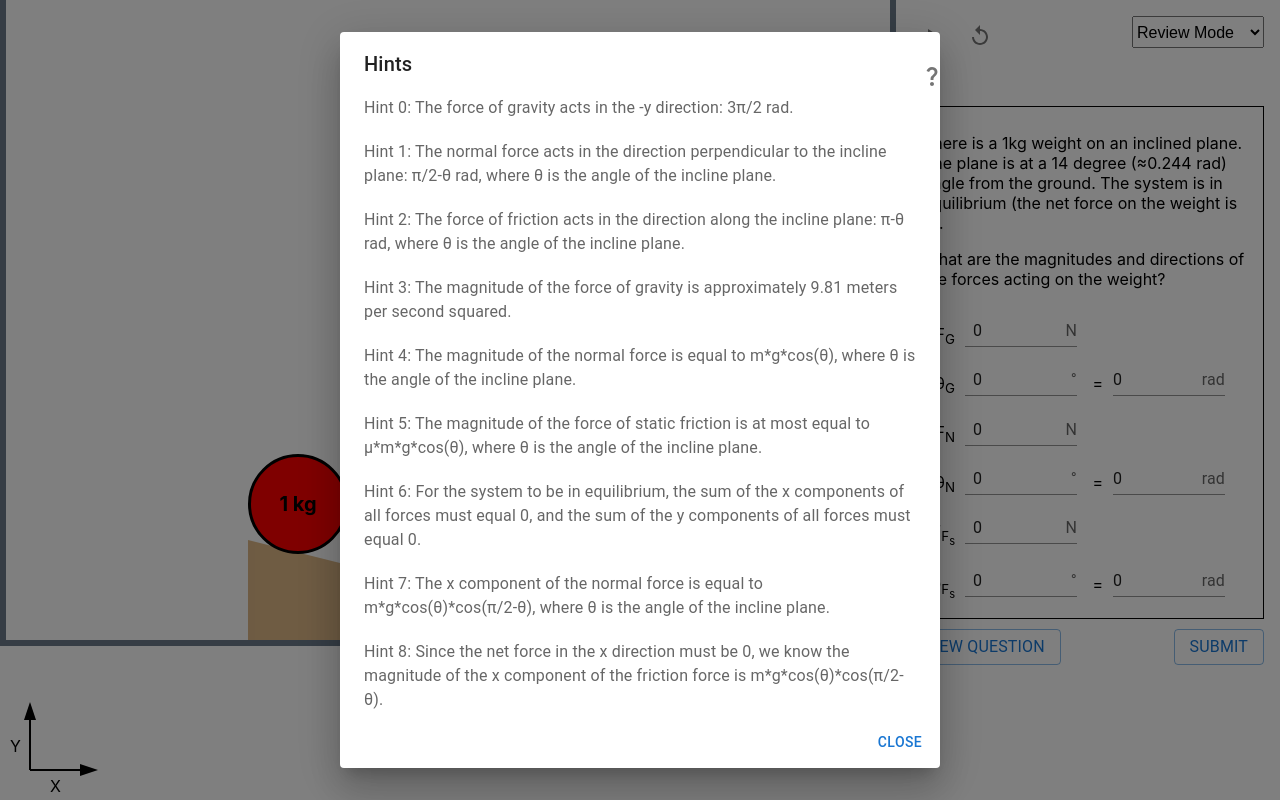
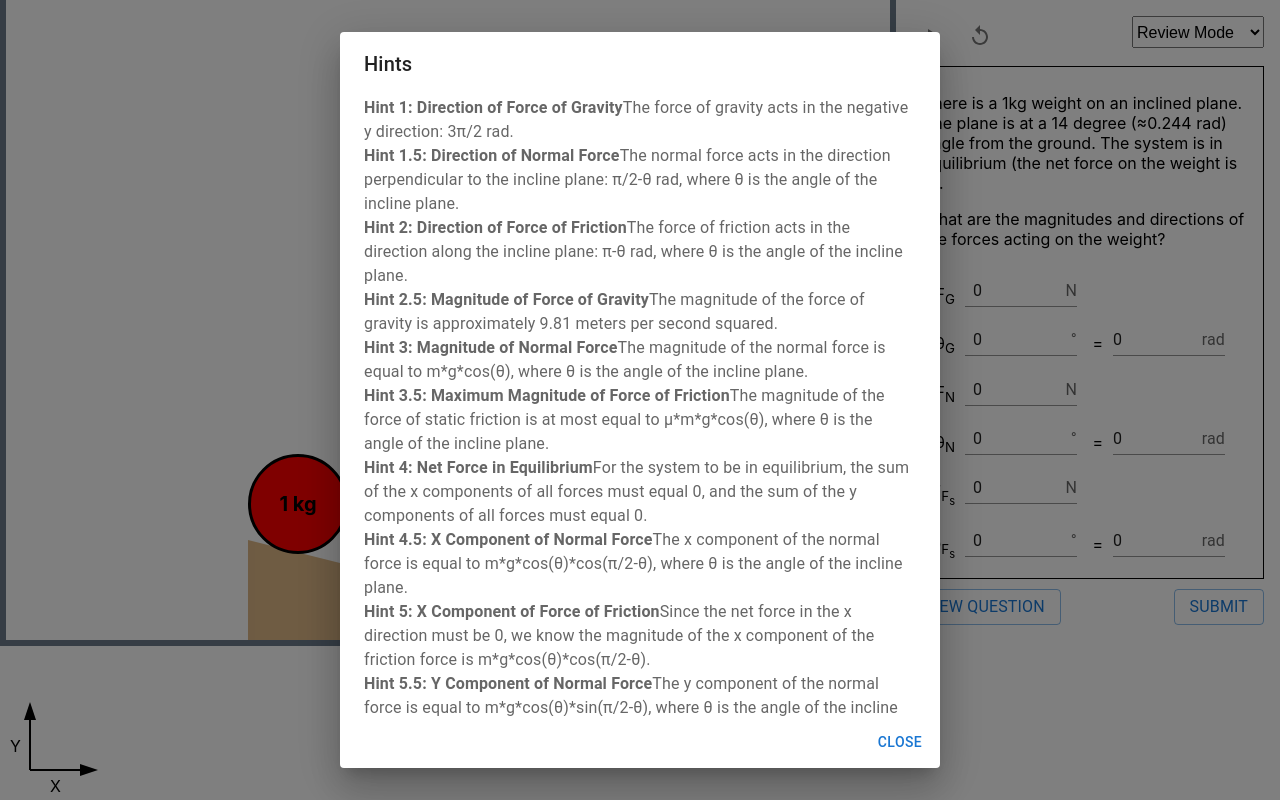
Before and after one commit to brynnchernosky/physics-mechanics-simulator, a React (Create React App) app: page / in a window 1280 px wide. Both pictures are taken after a click on the button 932 px from the left and 76 px from the top of the page. Built offline with nearby package versions, Linux system fonts and the light colour scheme.

Commit message:
reformat json

```diff
--- a/src/App.tsx
+++ b/src/App.tsx
@@ -68,7 +68,7 @@ interface QuestionTemplate {
   answerParts: string[];
   answerSolutionDescriptions: string[];
   goal: string;
-  hints: string[];
+  hints: { description: string; content: string }[];
 }
 
 export interface ISimulationElement {
@@ -1354,6 +1354,7 @@ function App() {
           </div>
           {mode == "Review" && (
             <div>
+              {!hintDialogueOpen && (
                 <IconButton
                   onClick={() => {
                     setHintDialogueOpen(true);
@@ -1362,6 +1363,7 @@ function App() {
                 >
                   <QuestionMarkIcon />
                 </IconButton>
+              )}
               <Dialog
                 maxWidth={"sm"}
                 fullWidth={true}
@@ -1374,9 +1376,13 @@ function App() {
                     return (
                       <div key={index}>
                         <DialogContentText>
-                          Hint {index}: {hint}
+                          <div>
+                            <b>
+                              Hint {index / 2 + 1}: {hint.description}
+                            </b>
+                            {hint.content}
+                          </div>
                         </DialogContentText>
-                        <br />
                       </div>
                     );
                   })}
--- a/src/Questions.json
+++ b/src/Questions.json
@@ -25,18 +25,54 @@
       ],
       "goal": "noMovement",
       "hints": [
-        "The force of gravity acts in the -y direction: 3π/2 rad.",
-        "The normal force acts in the direction perpendicular to the incline plane: π/2-θ rad, where θ is the angle of the incline plane.",
-        "The force of friction acts in the direction along the incline plane: π-θ rad, where θ is the angle of the incline plane.",
-        "The magnitude of the force of gravity is approximately 9.81 meters per second squared.",
-        "The magnitude of the normal force is equal to m*g*cos(θ), where θ is the angle of the incline plane.",
-        "The magnitude of the force of static friction is at most equal to μ*m*g*cos(θ), where θ is the angle of the incline plane.",
-        "For the system to be in equilibrium, the sum of the x components of all forces must equal 0, and the sum of the y components of all forces must equal 0.",
-        "The x component of the normal force is equal to m*g*cos(θ)*cos(π/2-θ), where θ is the angle of the incline plane.",
-        "Since the net force in the x direction must be 0, we know the magnitude of the x component of the friction force is m*g*cos(θ)*cos(π/2-θ).",
-        "The y component of the normal force is equal to m*g*cos(θ)*sin(π/2-θ), where θ is the angle of the incline plane. The y component of gravity is equal to m*g",
-        "Since the net force in the x direction must be 0, we know the magnitude of the y component of the friction force is m*g*cos(θ)*sin(π/2-θ)-m*g.",
-        "Combining the x and y components of the friction force, we get the magnitude of the friction force is equal to  (m*g*cos(θ)*cos(π/2-θ))^2 + (m*g*cos(θ)*sin(π/2-θ)-m*g)^2."
+        {
+          "description": "Direction of Force of Gravity",
+          "content": "The force of gravity acts in the negative y direction: 3π/2 rad."
+        },
+        {
+          "description": "Direction of Normal Force",
+          "content": "The normal force acts in the direction perpendicular to the incline plane: π/2-θ rad, where θ is the angle of the incline plane."
+        },
+        {
+          "description": "Direction of Force of Friction",
+          "content": "The force of friction acts in the direction along the incline plane: π-θ rad, where θ is the angle of the incline plane."
+        },
+        {
+          "description": "Magnitude of Force of Gravity",
+          "content": "The magnitude of the force of gravity is approximately 9.81 meters per second squared."
+        },
+        {
+          "description": "Magnitude of Normal Force",
+          "content": "The magnitude of the normal force is equal to m*g*cos(θ), where θ is the angle of the incline plane."
+        },
+        {
+          "description": "Maximum Magnitude of Force of Friction",
+          "content": "The magnitude of the force of static friction is at most equal to μ*m*g*cos(θ), where θ is the angle of the incline plane."
+        },
+        {
+          "description": "Net Force in Equilibrium",
+          "content": "For the system to be in equilibrium, the sum of the x components of all forces must equal 0, and the sum of the y components of all forces must equal 0."
+        },
+        {
+          "description": "X Component of Normal Force",
+          "content": "The x component of the normal force is equal to m*g*cos(θ)*cos(π/2-θ), where θ is the angle of the incline plane."
+        },
+        {
+          "description": "X Component of Force of Friction",
+          "content": "Since the net force in the x direction must be 0, we know the magnitude of the x component of the friction force is m*g*cos(θ)*cos(π/2-θ)."
+        },
+        {
+          "description": "Y Component of Normal Force",
+          "content": "The y component of the normal force is equal to m*g*cos(θ)*sin(π/2-θ), where θ is the angle of the incline plane. The y component of gravity is equal to m*g"
+        },
+        {
+          "description": "Y Component of Force of Friction",
+          "content": "Since the net force in the x direction must be 0, we know the magnitude of the y component of the friction force is m*g*cos(θ)*sin(π/2-θ)-m*g."
+        },
+        {
+          "description": "Magnitude of Force of Friction",
+          "content": "Combining the x and y components of the friction force, we get the magnitude of the friction force is equal to  (m*g*cos(θ)*cos(π/2-θ))^2 + (m*g*cos(θ)*sin(π/2-θ)-m*g)<sup>2</sup>."
+        }
       ]
     },
     {
@@ -52,10 +88,22 @@
       ],
       "goal": "noMovement",
       "hints": [
-        "If the system is in equilibrium, the sum of the x components of all forces must equal 0. In this system, the normal force and force of static friction have non-zero x components.",
-        "The x component of the normal force is equal to m*g*cos(θ)*cos(π/2-θ), where θ is the angle of the incline plane.",
-        "The x component of the force of static friction is equal to μ*m*g*cos(θ)*cos(π-θ), where θ is the angle of the incline plane.",
-        "Since the net force in the x direction must be 0, we can solve the equation 0=m*g*cos(θ)*cos(π/2-θ)+μ*m*g*cos(θ)*cos(π-θ) for μ to find the minimum coefficient of static friction such that the system stays in equilibrium."
+        {
+          "description": "Net Force in Equilibrium",
+          "content": "If the system is in equilibrium, the sum of the x components of all forces must equal 0. In this system, the normal force and force of static friction have non-zero x components."
+        },
+        {
+          "description": "X Component of Normal Force",
+          "content": "The x component of the normal force is equal to m*g*cos(θ)*cos(π/2-θ), where θ is the angle of the incline plane."
+        },
+        {
+          "description": "X Component of Force of Friction",
+          "content": "The x component of the force of static friction is equal to μ*m*g*cos(θ)*cos(π-θ), where θ is the angle of the incline plane."
+        },
+        {
+          "description": "Equation to Solve for Minimum Coefficient of Static Friction",
+          "content": "Since the net force in the x direction must be 0, we can solve the equation 0=m*g*cos(θ)*cos(π/2-θ)+μ*m*g*cos(θ)*cos(π-θ) for μ to find the minimum coefficient of static friction such that the system stays in equilibrium."
+        }
       ]
     },
     {
@@ -71,16 +119,46 @@
       ],
       "goal": "noMovement",
       "hints": [
-        "If the system is in equilibrium, the sum of the x components of all forces must equal 0. In this system, the normal force and force of static friction have non-zero x components.",
-        "The x component of the normal force is equal to m*g*cos(θ)*cos(π/2-θ), where θ is the angle of the incline plane.",
-        "The x component of the force of static friction is equal to μ*m*g*cos(θ)*cos(π-θ), where θ is the angle of the incline plane.",
-        "Since the net force in the x direction must be 0, we can solve the equation 0=m*g*cos(θ)*cos(π/2-θ)+μ*m*g*cos(θ)*cos(π-θ) for θ to find the maximum wedge angle such that the system stays in equilibrium.",
-        "Simplifying 0=m*g*cos(θ)*cos(π/2-θ)+μ*m*g*cos(θ)*cos(π-θ), we get cos(π/2-θ)=-μ*cos(π-θ).",
-        "The cosine subtraction formula states that cos(A-B)=cos(A)*cos(B)+sin(A)sin(B).",
-        "Applying the cosine subtraction formula to cos(π/2-θ)=-μ*cos(π-θ), we get cos(π/2)*cos(θ)+sin(π/2)*sin(θ)=-μ*(cos(π)cos(θ)+sin(π)sin(θ)).",
-        "Simplifying cos(π/2)*cos(θ)-sin(π/2)*sin(θ)=-μ*(cos(π)cos(θ)-sin(π)sin(θ)), we get -sin(θ)=-μ*(-cos(θ)).",
-        "Simplifying -sin(θ)=-μ*(-cos(θ)), we get tan(θ)=-μ.",
-        "Solving for θ, we get θ = atan(μ)."
+        {
+          "description": "Net Force in Equilibrium",
+          "content": "If the system is in equilibrium, the sum of the x components of all forces must equal 0. In this system, the normal force and force of static friction have non-zero x components."
+        },
+        {
+          "description": "X Component of Normal Force",
+          "content": "The x component of the normal force is equal to m*g*cos(θ)*cos(π/2-θ), where θ is the angle of the incline plane."
+        },
+        {
+          "description": "X Component of Force of Friction",
+          "content": "The x component of the force of static friction is equal to μ*m*g*cos(θ)*cos(π-θ), where θ is the angle of the incline plane."
+        },
+        {
+          "description": "Equation to Solve for Maximum Wedge Angle",
+          "content": "Since the net force in the x direction must be 0, we can solve the equation 0=m*g*cos(θ)*cos(π/2-θ)+μ*m*g*cos(θ)*cos(π-θ) for θ to find the maximum wedge angle such that the system stays in equilibrium."
+        },
+        {
+          "description": "Simplifying Equation to Solve for Maximum Wedge Angle",
+          "content": "Simplifying 0=m*g*cos(θ)*cos(π/2-θ)+μ*m*g*cos(θ)*cos(π-θ), we get cos(π/2-θ)=-μ*cos(π-θ)."
+        },
+        {
+          "description": "Simplifying Equation to Solve for Maximum Wedge Angle",
+          "content": "The cosine subtraction formula states that cos(A-B)=cos(A)*cos(B)+sin(A)sin(B)."
+        },
+        {
+          "description": "Simplifying Equation to Solve for Maximum Wedge Angle",
+          "content": "Applying the cosine subtraction formula to cos(π/2-θ)=-μ*cos(π-θ), we get cos(π/2)*cos(θ)+sin(π/2)*sin(θ)=-μ*(cos(π)cos(θ)+sin(π)sin(θ))."
+        },
+        {
+          "description": "Simplifying Equation to Solve for Maximum Wedge Angle",
+          "content": "Simplifying cos(π/2)*cos(θ)-sin(π/2)*sin(θ)=-μ*(cos(π)cos(θ)-sin(π)sin(θ)), we get -sin(θ)=-μ*(-cos(θ))."
+        },
+        {
+          "description": "Simplifying Equation to Solve for Maximum Wedge Angle",
+          "content": "Simplifying -sin(θ)=-μ*(-cos(θ)), we get tan(θ)=-μ."
+        },
+        {
+          "description": "Simplifying Equation to Solve for Maximum Wedge Angle",
+          "content": "Solving for θ, we get θ = atan(μ)."
+        }
       ]
     }
   ]
```
Lines whose indentation alone changed are shown as unchanged.
